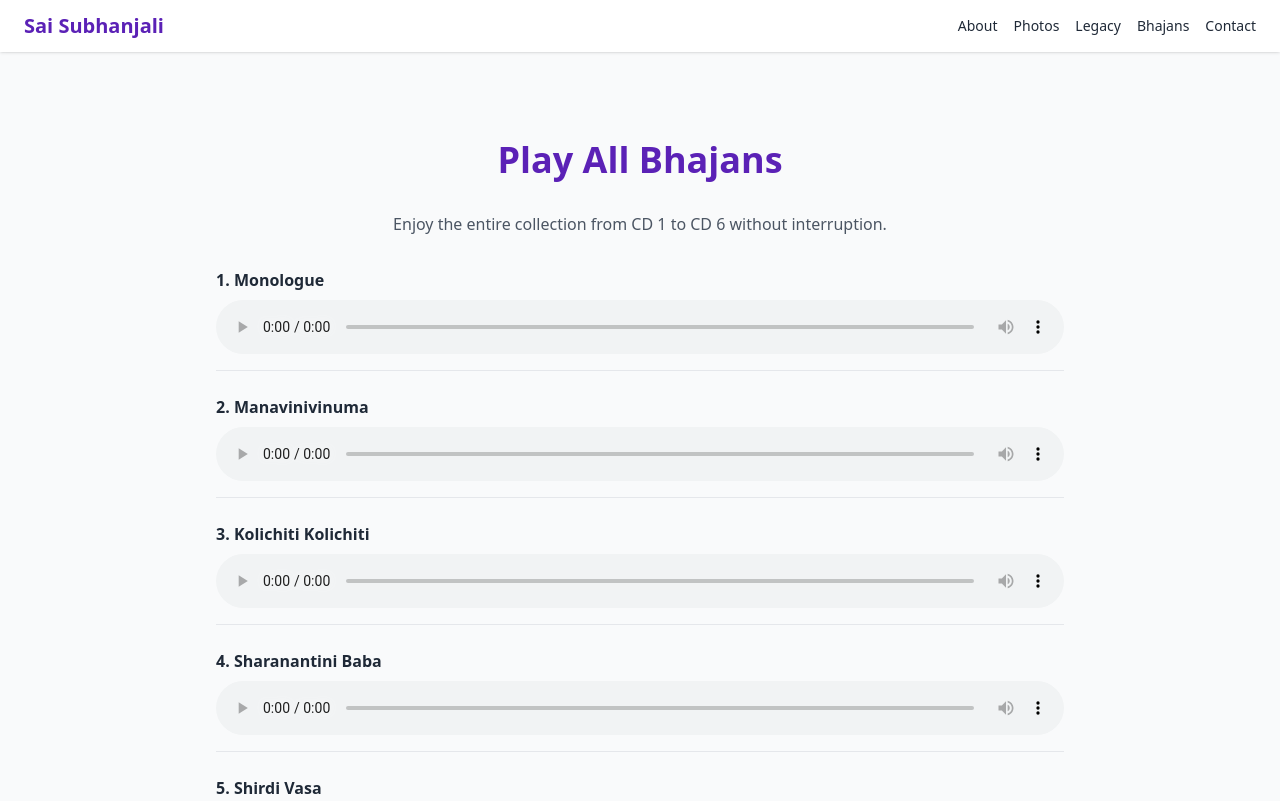
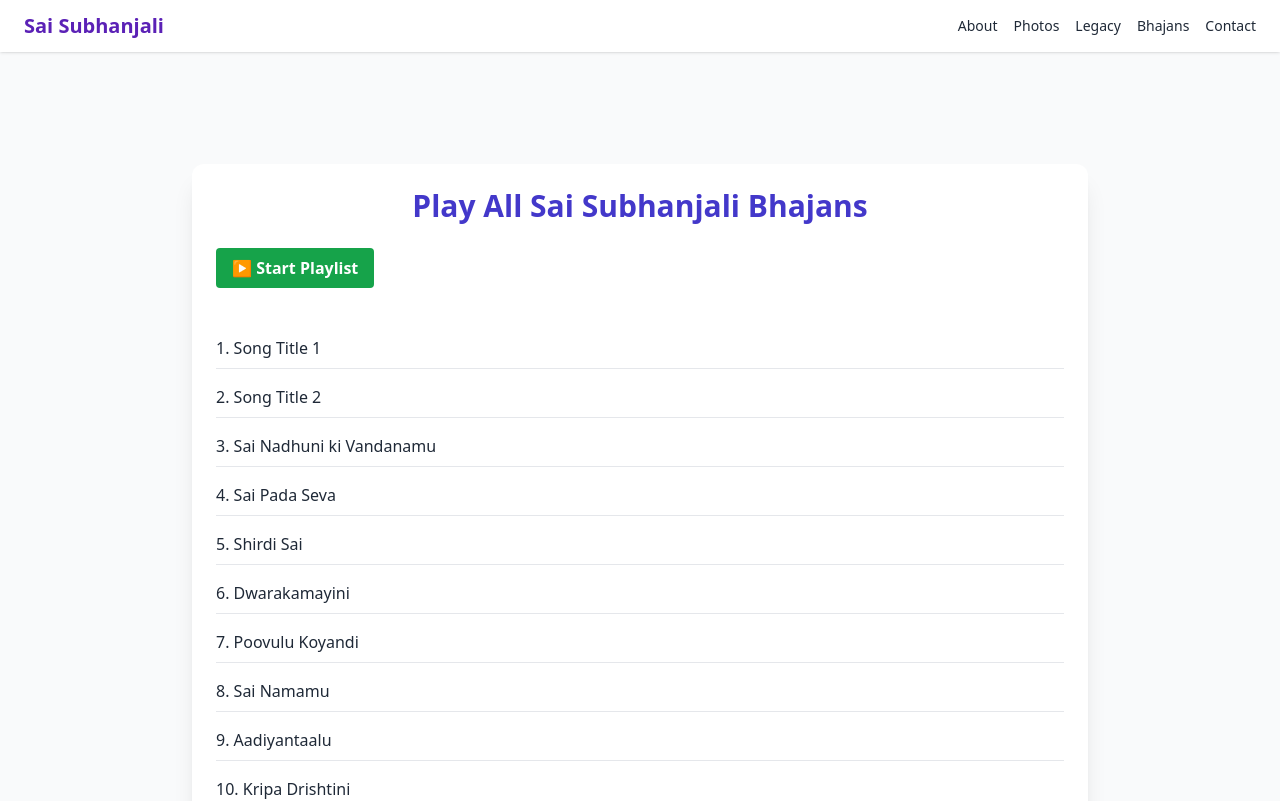
Before and after one commit to shekhar1971/saisubhanjali.com, a Next.js app: page /bhajans/play-all in a window 1280 px wide. Shown: the top 801 px of the page. Built offline with nearby package versions, Linux system fonts and the light colour scheme.

Commit message:
Update page.tsx

```diff
--- a/app/bhajans/play-all/page.tsx
+++ b/app/bhajans/play-all/page.tsx
@@ -1,38 +1,5 @@
-'use client';
+import PlayAllBhajans from '@/components/PlayAllBhajans';
 
-import { tracks as cd1 } from '../../../components/CD1Display';
-import { tracks as cd2 } from '../../../components/CD2Display';
-import { tracks as cd3 } from '../../../components/CD3Display';
-import { tracks as cd4 } from '../../../components/CD4Display';
-import { tracks as cd5 } from '../../../components/CD5Display';
-import { tracks as cd6 } from '../../../components/CD6Display';
-
-const allTracks = [...cd1, ...cd2, ...cd3, ...cd4, ...cd5, ...cd6];
-
-export default function PlayAllBhajans() {
-  return (
-    <div className="mx-auto max-w-4xl p-6 space-y-8">
-      <h1 className="text-center text-4xl font-extrabold text-brand-700">
-        Play All Bhajans
-      </h1>
-
-      <p className="text-center text-gray-600">
-        Enjoy the entire collection from CD 1 to CD 6 without interruption.
-      </p>
-
-      <ul className="space-y-6">
-        {allTracks.map((t, i) => (
-          <li key={i} className="border-b pb-4">
-            <div className="mb-2 font-semibold text-gray-800">
-              {i + 1}. {t.title}
-            </div>
-
-            <audio controls className="w-full">
-              <source src={t.file} type="audio/mpeg" />
-            </audio>
-          </li>
-        ))}
-      </ul>
-    </div>
-  );
+export default function PlayAllPage() {
+  return <PlayAllBhajans />;
 }
```
